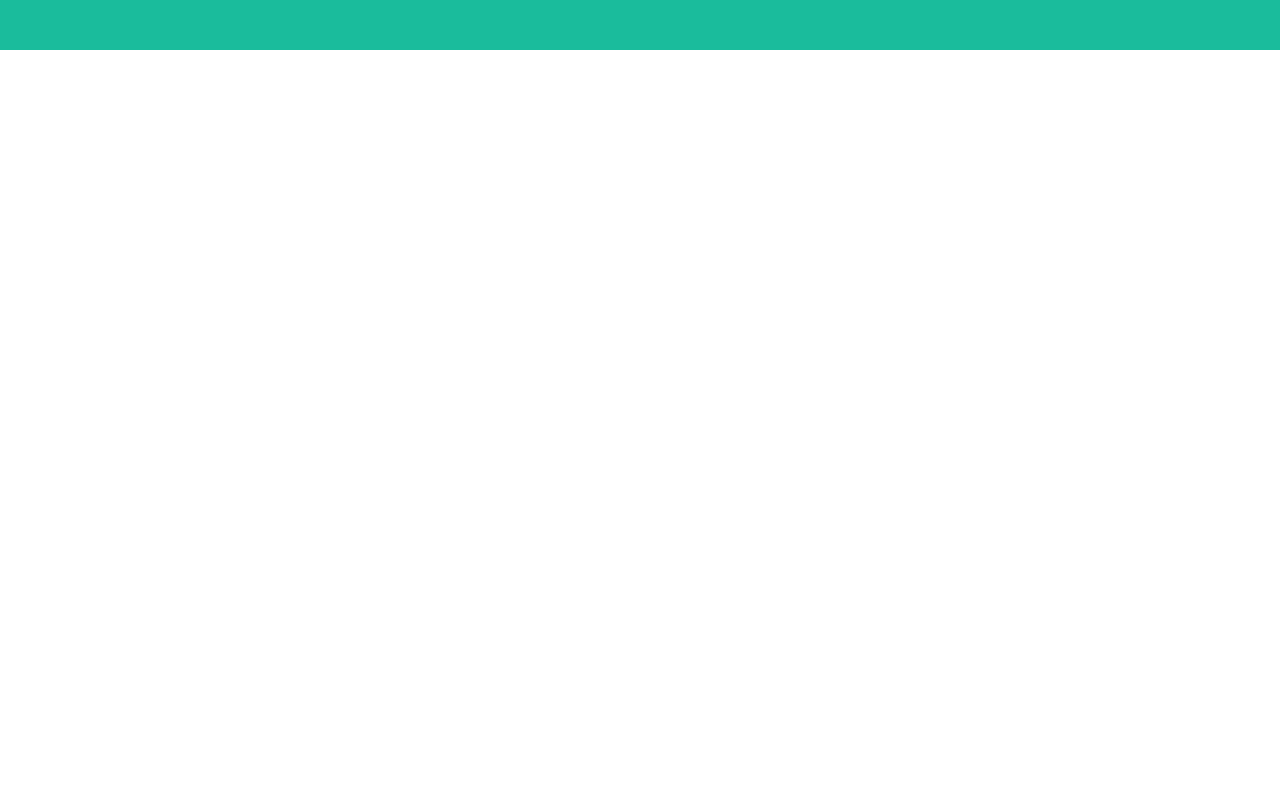
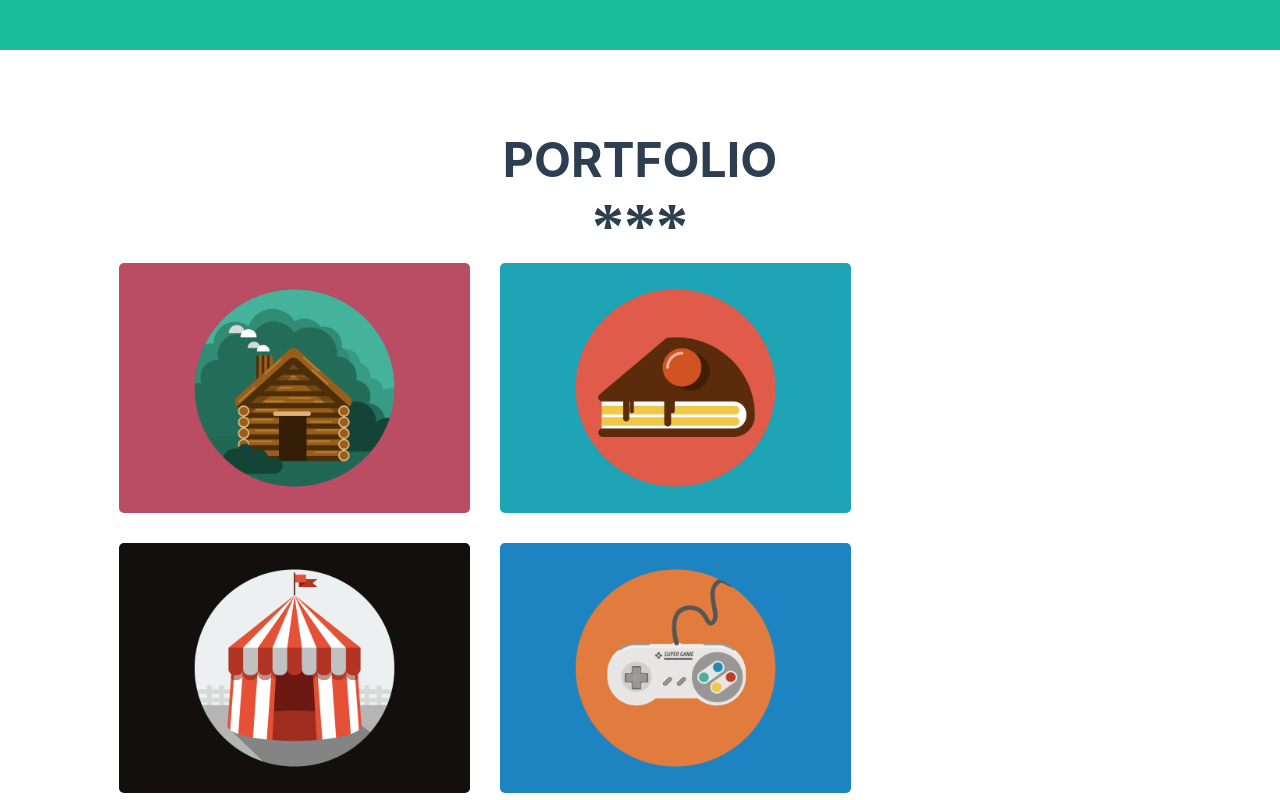
Before and after one commit to Mohamed-Aljerjawi01/React-Task1, a React (Vite) app: page / in a window 1280 px wide. Shown: the part 700-1500 px from the top of the page. Before the commit the page ends 800 px from the top, so only its background shows below. Built offline with nearby package versions, Linux system fonts and the light colour scheme.

Commit message:
Portfolio Component commit

```diff
--- a/src/App.jsx
+++ b/src/App.jsx
@@ -1,10 +1,12 @@
 import Navbar from'./components/navbar/Navbar.jsx'
 import Hero from'./components/hero/Hero.jsx'
+import Portfolio from'./components/portfolio/Portfolio.jsx'
 
 function App(){
   return <>
     <Navbar/>
     <Hero/>
+    <Portfolio/>
   </>
 }
 
--- /dev/null
+++ b/src/components/portfolio/Portfolio.jsx
@@ -0,0 +1,42 @@
+import img1 from'./../../assets/imges/cabin.png'
+import img2 from'./../../assets/imges/cake.png'
+import img3 from'./../../assets/imges/circus.png'
+import img4 from'./../../assets/imges/game.png'
+import img5 from'./../../assets/imges/safe.png'
+import img6 from'./../../assets/imges/submarine.png'
+
+import stylePortfolio from'./portfolio.module.css'
+
+function Portfolio(){
+    // JS COde
+
+    // HTML Code
+    return <>
+        <div className={stylePortfolio.one} id='portfolio'>
+            <h2 className={stylePortfolio.title}>PORTFOLIO</h2>
+            <span className={stylePortfolio.span}>***</span>
+            <div className={stylePortfolio.flex}>
+                <div className={stylePortfolio.div1}>
+                    <img src={img1} alt=""/>
+                </div>
+                <div className={stylePortfolio.div1}>
+                    <img src={img2} alt=""/>
+                </div>
+                <div className={stylePortfolio.div1}>
+                    <img src={img3} alt=""/>
+                </div>
+                <div className={stylePortfolio.div1}>
+                    <img src={img4} alt=""/>
+                </div>
+                <div className={stylePortfolio.div1}>
+                    <img src={img5} alt=""/>
+                </div>
+                <div className={stylePortfolio.div1}>
+                    <img src={img6} alt=""/>
+                </div>
+            </div>
+        </div>
+    </>
+}
+
+export default Portfolio;
--- /dev/null
+++ b/src/components/portfolio/portfolio.module.css
@@ -0,0 +1,35 @@
+.one{
+    text-align: center;
+    padding: 80px 12px;
+    margin: 0 107px;
+}
+.flex{
+    display: flex;
+    flex-direction: row;
+    flex-wrap: wrap;
+    justify-content: flex-start;
+    align-items: center;
+    gap: 30px;
+}
+.div1{
+    width: 351px;
+    height: 250px;
+}
+.div1 img{
+    width: 100%;
+    height: 100%;
+    border-radius: 5px;
+}
+.title{
+    text-transform: uppercase;
+    font-family: Montserrat, -apple-system, BlinkMacSystemFont, "Segoe UI", Roboto, "Helvetica Neue", Arial, "Noto Sans", sans-serif, "Apple Color Emoji", "Segoe UI Emoji", "Segoe UI Symbol", "Noto Color Emoji";
+    font-size: 48px;
+    font-weight: 700;
+    color: rgb(44, 62, 80);
+}
+.span{
+    display: inline-block;
+    font-size: 64px;
+    font-weight: 700;
+    color: rgb(44, 62, 80);
+}
```
